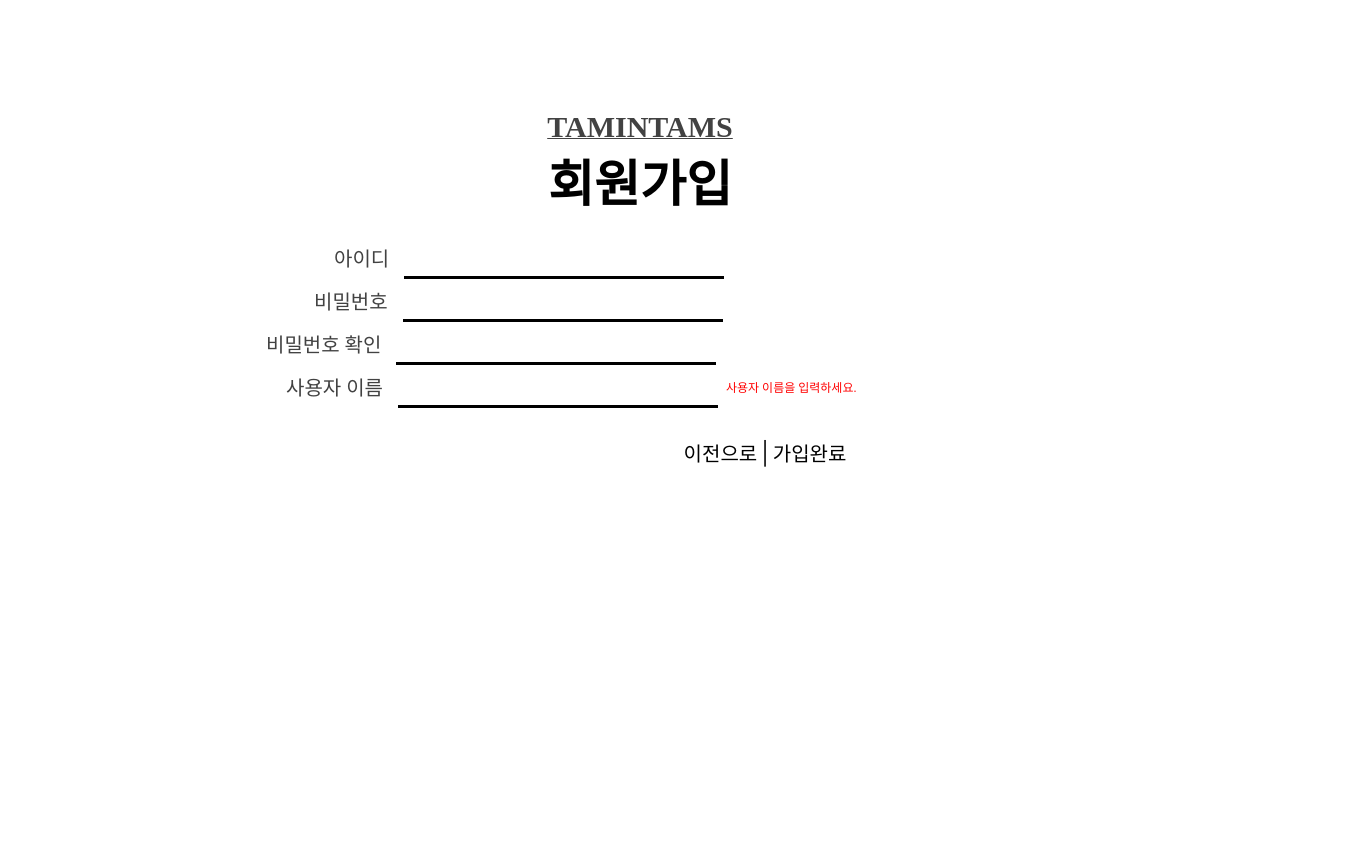
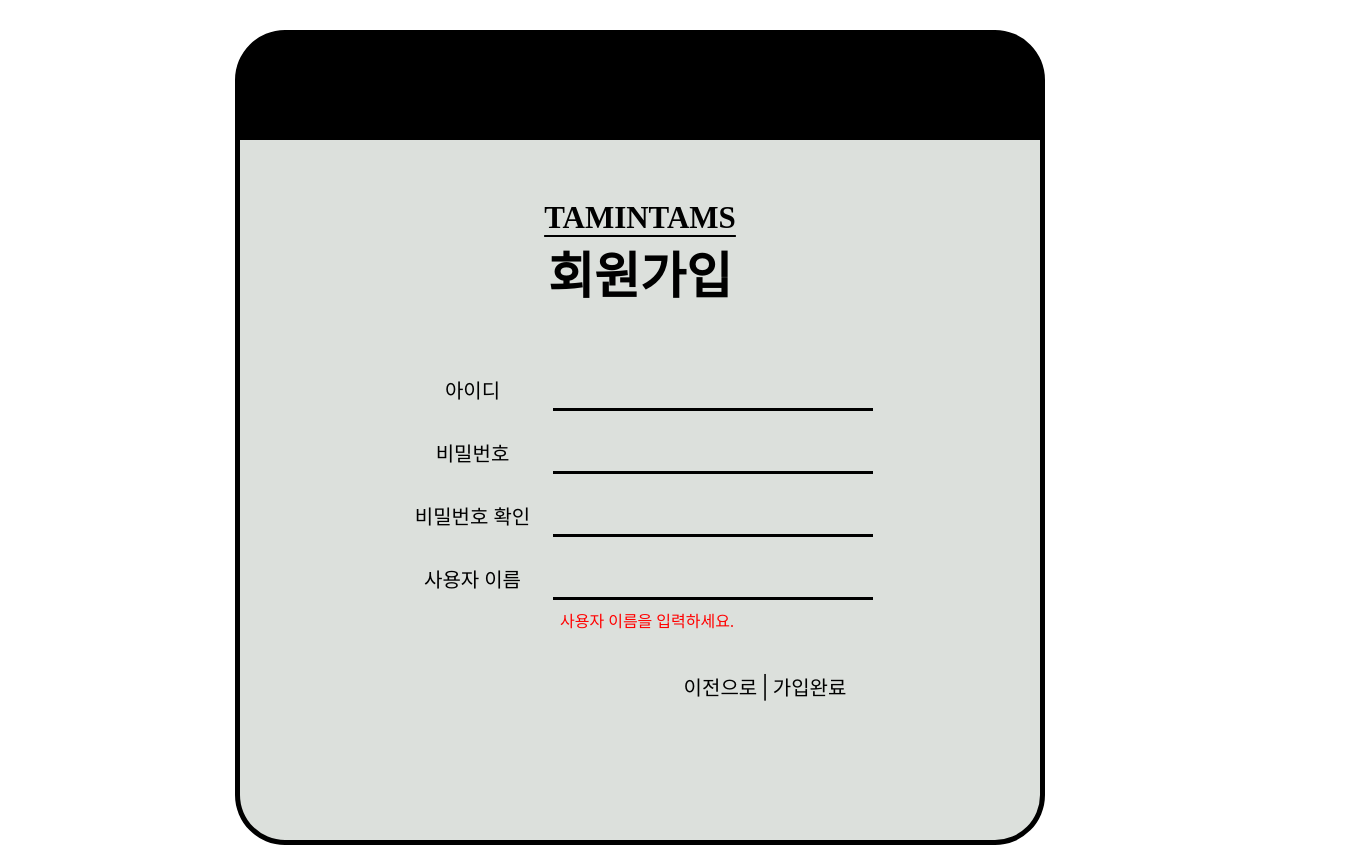
Before and after one commit to karinabluu/TamInTams, a React (Create React App) app: page /join in a window 1280 px wide. Shown: the whole page, 1360 px wide, since content can reach past the window. Before the commit the page ends 800 px from the top, so only its background shows below. Built offline with nearby package versions, Linux system fonts and the light colour scheme.

Commit message:
input 해결안됨
input란에 입력이 안돼요 ..

```diff
--- a/src/components/Input/JoinInput.jsx
+++ b/src/components/Input/JoinInput.jsx
@@ -1,21 +1,30 @@
 import { useState } from 'react';
 import * as St from '../../styles/styles';
-import { validateUserId, validatePassword } from '../../util/validation';
 
 export default function JoinInput(props) {
-  const { value, handleChange, errorMessage } = props;
+  const { value, handleChange, validationMessage, validator } = props;
   const [isCheck, setIsCheck] = useState(true);
 
   const handleKeyUp = () => {
     let isValid = true;
 
-    if (props.type === 'text') {
-      isValid = validateUserId(value);
-    } else if (props.type === 'password') {
-      isValid = validatePassword(value);
+    if (validator) {
+      isValid = validator(value);
     }
 
     setIsCheck(isValid);
+
+    if (!isValid) {
+      if (props.setErrorMessage) {
+        props.setErrorMessage(validationMessage);
+      }
+    } else {
+      if (props.setErrorMessage) {
+        props.setErrorMessage('');
+      }
+    }
+
+    handleChange(value);
   };
 
   return (
@@ -26,7 +35,6 @@
         onChange={(e) => handleChange(e.target.value)}
         onKeyUp={handleKeyUp}
       />
-      {!isCheck && <St.ErrorMessage>{errorMessage}</St.ErrorMessage>}
     </>
   );
 }
--- a/src/pages/JoinPage.jsx
+++ b/src/pages/JoinPage.jsx
@@ -12,29 +12,55 @@
   const [name, setName] = useState('');
   const [passwordConfirm, setPasswordConfirm] = useState('');
   const navigate = useNavigate();
+  const [errorMessage, setErrorMessage] = useState('');
 
   useEffect(() => {
     const token = getToken();
     if (token) {
-      navigate('/join'); // floor2
+      navigate('/join');
     }
   }, []);
 
+  const handleInputChange = (value, validator, validationMessage) => {
+    if (!value) {
+      setErrorMessage('');
+    } else {
+      if (validator(value)) {
+        setErrorMessage('');
+      } else {
+        setErrorMessage(validationMessage);
+      }
+    }
+  };
+
   const onSubmitHandler = async (e) => {
     e.preventDefault();
+    setErrorMessage('');
+
+    if (!id) {
+      setErrorMessage('아이디를 입력하세요.');
+      return;
+    }
+
+    if (!password) {
+      setErrorMessage('비밀번호를 입력하세요.');
+      return;
+    }
+
     if (password !== passwordConfirm) {
       alert('비밀번호와 비밀번호 확인이 서로 다릅니다.');
+      setErrorMessage('비밀번호와 비밀번호 확인이 서로 다릅니다.');
       return;
     }
 
     if (!validateUserId(id)) {
-      alert(
+      setErrorMessage(
         '아이디는 7자리 이상 12자리 이하이며, 특수문자와 한글은 포함되지 않습니다.'
       );
       return;
     }
     if (!validatePassword(password)) {
-      alert(
+      setErrorMessage(
         '비밀번호는 8자리 이상이며, 특수문자가 1개 이상 포함되어야 합니다.'
       );
       return;
@@ -52,16 +78,15 @@
         userData,
         { headers: { 'Content-Type': 'application/json' } }
       );
-      console.log(response);
 
       if (response.status === 201) {
         alert('회원가입에 성공하였습니다!');
         navigate('/');
-        console.log('회원가입 성공:', response.data);
       }
     } catch (error) {
       console.error('회원가입 실패:', error);
       alert(error.response.data.message);
+      setErrorMessage(error.response.data.message);
     }
   };
 
@@ -76,25 +101,35 @@
         <JoinInput
           type="text"
           value={id}
-          handleChange={setId}
-          errorMessage={
+          handleChange={(value) =>
+            handleInputChange(
+              value,
+              validateUserId,
               '아이디는 7자리 이상 12자리 이하이며, 특수문자와 한글은 포함되지 않습니다.'
+            )
           }
         />
       </St.JoinRow1>
-
+      {errorMessage === '아이디' && (
+        <St.ErrorMessage>{errorMessage}</St.ErrorMessage>
+      )}
       <St.JoinRow2>
         <St.JoinText>비밀번호</St.JoinText>
         <JoinInput
           type="password"
           value={password}
-          handleChange={setPassword}
-          errorMessage={
+          handleChange={(value) =>
+            handleInputChange(
+              value,
+              validatePassword,
               '비밀번호는 8자리 이상이며, 특수문자가 1개 이상 포함되어야 합니다.'
+            )
           }
         />
       </St.JoinRow2>
-
+      {errorMessage === '비밀번호' && (
+        <St.ErrorMessage>{errorMessage}</St.ErrorMessage>
+      )}
       <St.JoinRow3>
         <St.JoinText>비밀번호 확인</St.JoinText>
         <St.Input
@@ -102,10 +137,10 @@
           value={passwordConfirm}
           onChange={(e) => setPasswordConfirm(e.target.value)}
         />
+      </St.JoinRow3>
       {password === passwordConfirm || (
         <St.ErrorMessage>비밀번호가 일치하지 않습니다.</St.ErrorMessage>
       )}
-      </St.JoinRow3>
 
       <St.JoinRow4>
         <St.JoinText>사용자 이름</St.JoinText>
@@ -114,10 +149,10 @@
           value={name}
           onChange={(e) => setName(e.target.value)}
         />
+      </St.JoinRow4>
       {name.trim() === '' && (
         <St.ErrorMessage>사용자 이름을 입력하세요.</St.ErrorMessage>
       )}
-      </St.JoinRow4>
 
       <St.JoinButtons>
         <St.JoinButton onClick={() => navigate('/')}>이전으로</St.JoinButton>
--- a/src/pages/LoginPage.jsx
+++ b/src/pages/LoginPage.jsx
@@ -57,13 +57,7 @@
           <St.LoginText>
             <LoginIcon />
           </St.LoginText>
-          <JoinInput
-            value={id}
-            handleChange={setId}
-            errorMessage={
-              '아이디는 7자리 이상 12자리 이하이며, 특수문자와 한글은 포함되지 않습니다.'
-            }
-          />
+          <JoinInput value={id} handleChange={setId} />
         </St.LoginRow1>
 
         <St.LoginRow2>
@@ -74,6 +68,7 @@
             type="password"
             value={password}
             handleChange={setPassword}
+            // placeholder="아이디를 입력해주세요."
           />
         </St.LoginRow2>
 
--- a/src/styles/styles.jsx
+++ b/src/styles/styles.jsx
@@ -1,6 +1,7 @@
 import styled from 'styled-components';
 
 // 로그인 페이지
+
 export const LoginContainer = styled.div`
   width: 800px;
   height: 700px;
@@ -9,35 +10,33 @@
   border: 3px solid black;
   margin-top: 30px;
   border-radius: 50px;
-  border-width: 100px 5px 5px 5px;
-  background-color: white;
-`;
-
-export const ErrorMessage = styled.div`
-  max-width: 210px;
-  color: red;
-  font-size: 12px;
-  margin: 8px;
-  display: flex;
+  border-width: 110px 5px 5px 5px;
+  background-color: #dce0dc;
+  justify-content: center;
+  display: grid;
 `;
 
 export const LoginRow1 = styled.div`
+  position: absolute;
   display: flex;
   align-items: center;
   justify-content: center;
-  /* margin-right: 100px; */
   margin-bottom: 15px;
 `;
 
 export const LoginRow2 = styled.div`
+  position: absolute;
   display: flex;
   align-items: center;
   justify-content: center;
-  /* margin-right: 130px; */
+  top: 60px;
 `;
 
 export const LoginCol = styled.div`
-  margin-top: 80px;
+  margin-top: 70px;
+  position: relative;
+  width: 400px;
+  height: 400px;
 `;
 
 export const LoginAllTitle = styled.div`
@@ -78,17 +77,36 @@
 
 export const LoginButtons = styled.div`
   display: flex;
-  align-items: center;
-  justify-content: center;
-  padding: 30px;
-  margin-left: 250px;
+  /* align-items: center; */
+  /* justify-content: center; */
+  /* padding: 30px; */
+  /* margin-left: 250px; */
+  left: 53%;
   color: black;
+  position: absolute;
+  top: 140px;
 `;
 
 export const LoginText = styled.div`
   font-size: 30px;
   color: black;
 `;
+
+export const ForgetButton = styled.button`
+  font-size: 14px;
+  all: unset;
+  cursor: pointer;
+  color: red;
+  display: flex;
+  align-items: center;
+  justify-content: center;
+  position: absolute;
+  transform: translate(-50%, -50%);
+  top: 220px;
+  left: 48%;
+`;
+
+// 회원가입 페이지
 
 export const Input = styled.input`
   all: unset;
@@ -102,78 +120,88 @@
   border-bottom: 3px solid;
   color: black;
   font-weight: bold;
+  input:focus {
+    outline: none;
+    box-shadow: none !important;
+  }
 `;
 
-export const ForgetButton = styled.button`
-  font-size: 14px;
-  all: unset;
-  cursor: pointer;
+export const ErrorMessage = styled.div`
+  font-size: 16px;
   color: red;
+  margin-top: 8px;
   display: flex;
-  align-items: center;
-  justify-content: center;
-  position: absolute;
-  left: 50%;
-  transform: translate(-50%, -50%);
-  margin-top: 20px;
+  transform: translate(40%);
+  /* text-align: center; */
 `;
 
-// 회원가입 페이지
-
 export const JoinContainer = styled.div`
-  min-width: 800px;
-  max-width: 1200px;
-  text-align: center;
-  margin: 130px;
+  width: 800px;
+  height: 700px;
+  margin: 0 auto;
+  position: relative;
+  border: 3px solid black;
+  margin-top: 30px;
+  border-radius: 50px;
+  border-width: 110px 5px 5px 5px;
+  background-color: #dce0dc;
 `;
 
 export const JoinRow1 = styled.div`
+  align-items: center;
+  justify-content: center;
   display: flex;
-  align-items: center;
-  margin-left: 196px;
 `;
 
 export const JoinRow2 = styled.div`
   display: flex;
   align-items: center;
-  margin-left: 176px;
+  justify-content: center;
+  margin-top: 20px;
 `;
 
 export const JoinRow3 = styled.div`
   display: flex;
   align-items: center;
-  margin-left: 128px;
+  justify-content: center;
+  margin-top: 20px;
 `;
 
 export const JoinRow4 = styled.div`
   display: flex;
   align-items: center;
-  margin-left: 148px;
+  justify-content: center;
+  margin-top: 20px;
 `;
 
 export const JoinSubTitle = styled.div`
   font-weight: 500;
-  font-size: 30px;
+  font-size: 31px;
   font-weight: bold;
   text-decoration: underline;
-  text-decoration-thickness: 1px;
-  color: #424242;
+  text-underline-offset: 7px;
+  text-decoration-thickness: 2px;
+  color: black;
+  text-align: center;
 `;
 
 export const JoinTitle = styled.div`
   font-weight: 500;
   font-size: 50px;
   font-weight: bold;
+  text-align: center;
 `;
 
 export const JoinText = styled.div`
   font-size: 20px;
-  color: #424242;
+  color: black;
+  width: 130px;
+  text-align: center;
 `;
 
 export const JoinHeader = styled.div`
-  margin-top: -20px;
-  margin-bottom: 20px;
+  margin-top: 60px;
+  margin-bottom: 60px;
 `;
 
 export const JoinBar = styled.div`
@@ -192,7 +220,7 @@
   display: flex;
   align-items: center;
   justify-content: center;
-  padding: 30px;
+  padding: 40px;
   margin-left: 250px;
 `;
 
```
Lines whose indentation alone changed are shown as unchanged.
